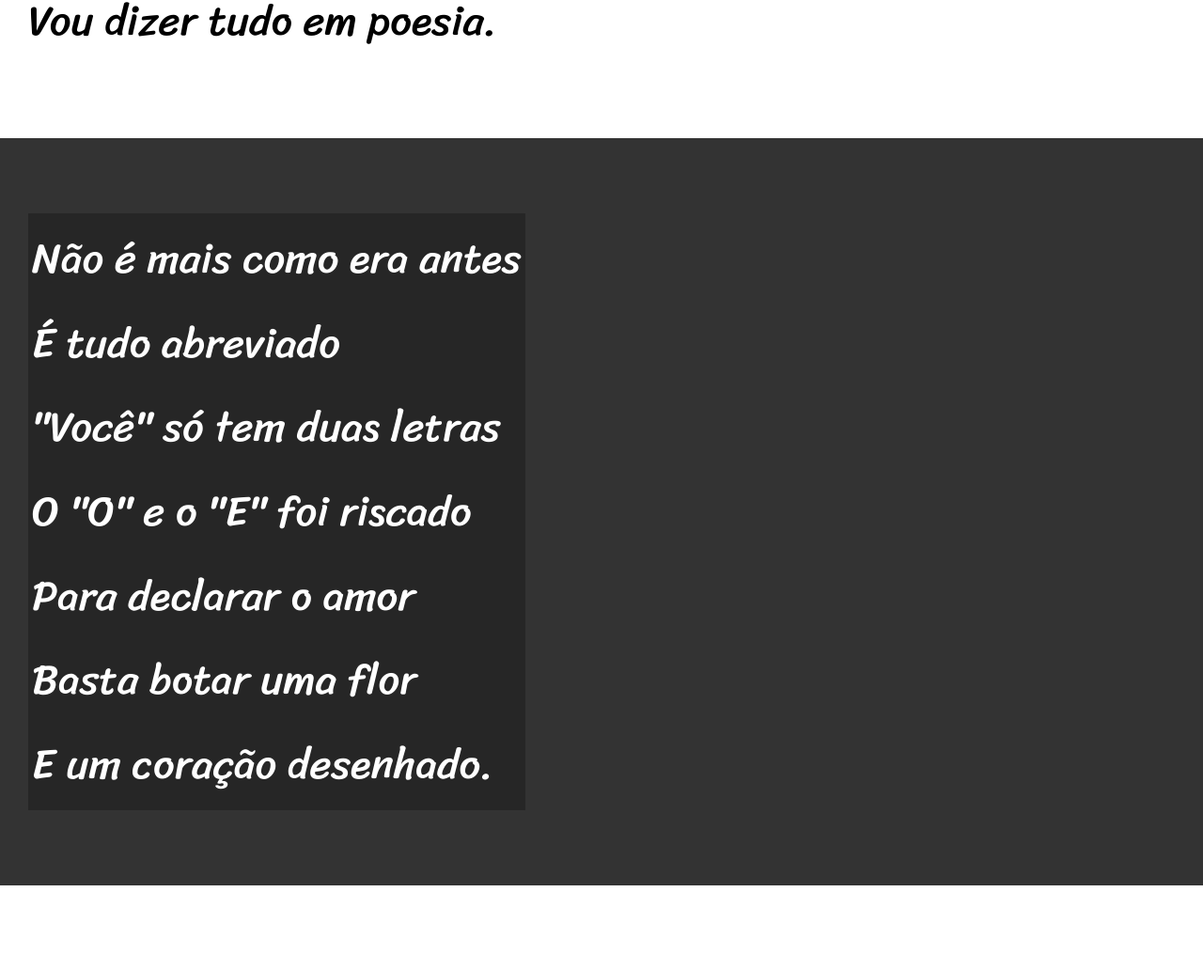
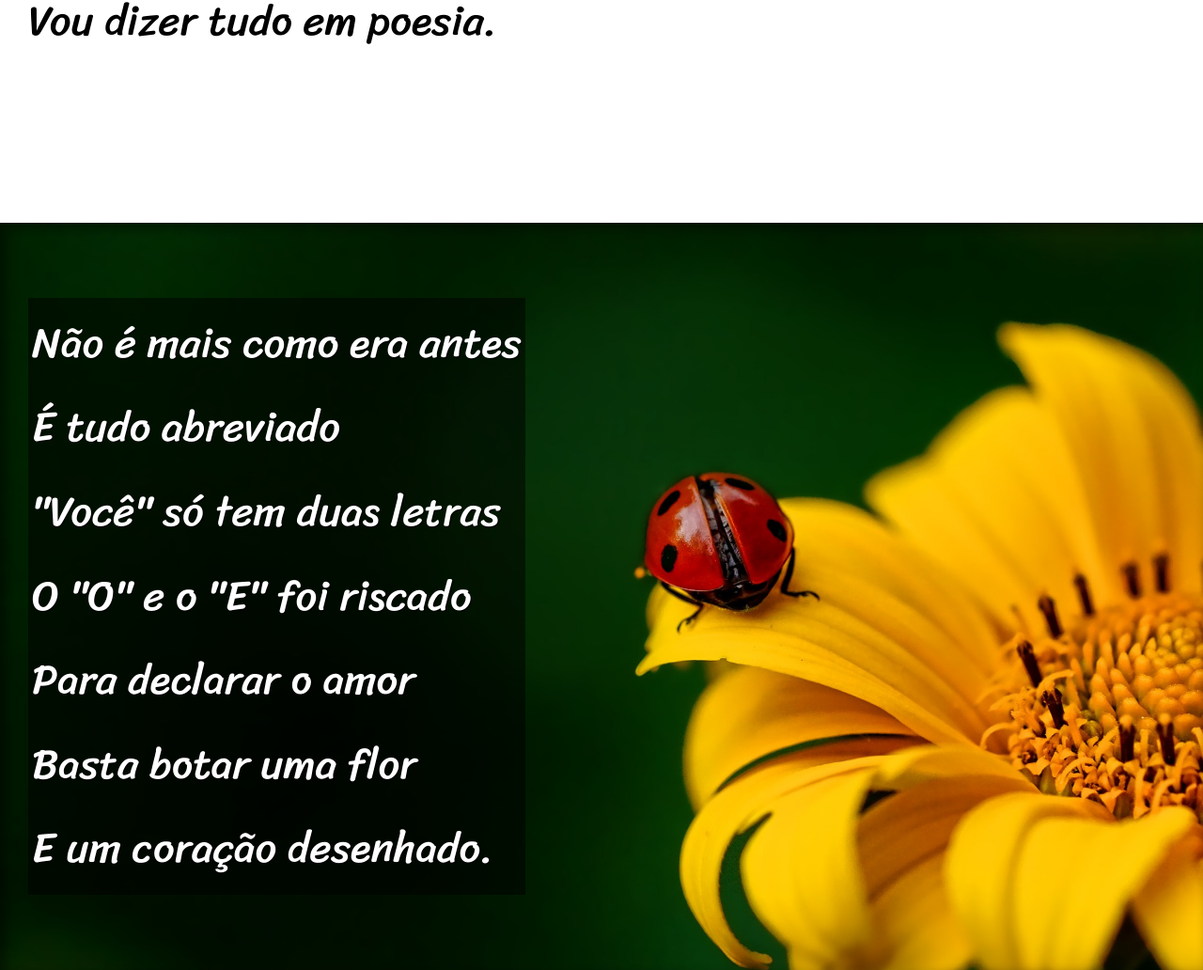
Before and after one commit to yagoFerro/html-css, a plain HTML site: page exercicios/cordel.html in a window 1280 px wide. Shown: the part 891-1923 px from the top of the page at 94% size. Drawn offline with Linux system fonts and the light colour scheme.

Commit message:
finalisação

```diff
--- a/exercicios/cordel.html
+++ b/exercicios/cordel.html
@@ -31,7 +31,7 @@
 
 
 
-            <section class="imagen">
+            <section class="imagen" id="img01">
                 <p>
                     Não é mais como era antes <br>
                     É tudo abreviado <br>
@@ -56,6 +56,8 @@
                     Agora é .com <br>
                     Se o saite é muito bom <br>
                     Ele vale um alto preço.<br>
+                </p>
+                <p>
                     Pra piorar a liguagem <br>
                     O emoticom é um risco <br>
                     Tem símbolo para tudo <br>
@@ -69,7 +71,7 @@
 
 
 
-        <section class="imagen">
+        <section class="imagen" id="img02">
                <p>
                    Tenho saudade das cartas <br>
                    Escritas com a própria mão <br>
@@ -93,7 +95,9 @@
                 A pessoa foi embora <br>
                 Abriu outro aplicativo <br>
                 O mundo ficou cativo <br>
-                Da tecnologia do agora.</p>
+                Da tecnologia do agora.
+
+            </p>
                 <p>
                 Felizmente, pra orar <br>
                 Não precisa de internet <br>
--- a/exercicios/ex012/estilo/style.css
+++ b/exercicios/ex012/estilo/style.css
@@ -53,22 +53,42 @@ section{
     padding-bottom: 10vh;
     padding-left: 30px;
 }
+section p {
+    padding-bottom: 2em;
+}
+
+
 section.normal{
     background-color: white;
     color: black;
 }
 section.imagen{
+    box-shadow: inset 6px 6px 13px 0px rgba(0, 0, 0, 0.486);
     background-color: rgb(51, 51,51);
     color: white;
+    background-size: cover;
+    background-attachment: fixed;
+
+
 }
 section.imagen > p {
+    text-shadow: 1px 1px 0px black;
     display: inline-block;
     padding: 4px;
-    background-color: rgba(0, 0, 0, 0.253);
+    background-color: rgba(0, 0, 0, 0.514);
 
 }
 
+section#img01{
+    background-image: url('../imagens/background001.jpg');
+    background-position: right center;
 
+}
+
+section#img02{
+    background-image: url('../imagens/background002.jpg');
+    background-position: center center;
+}
 
 
 footer{
```
